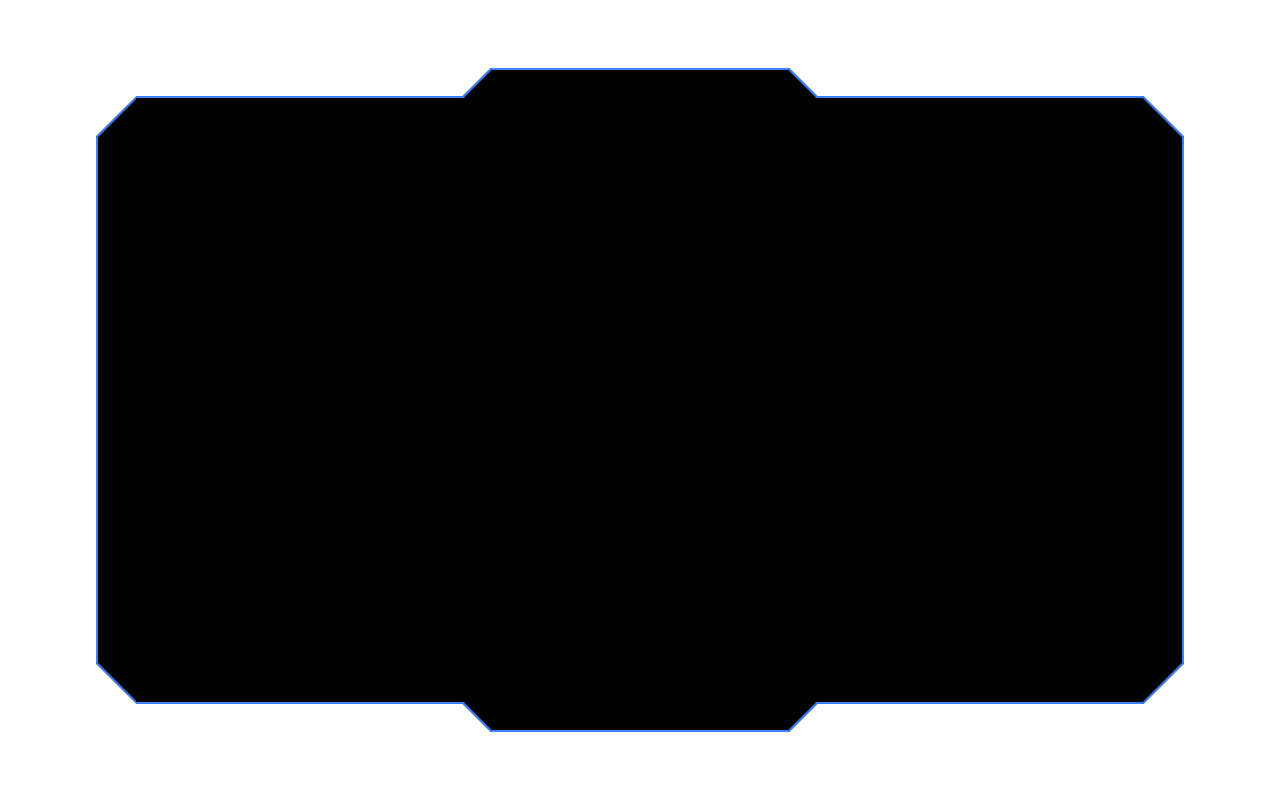
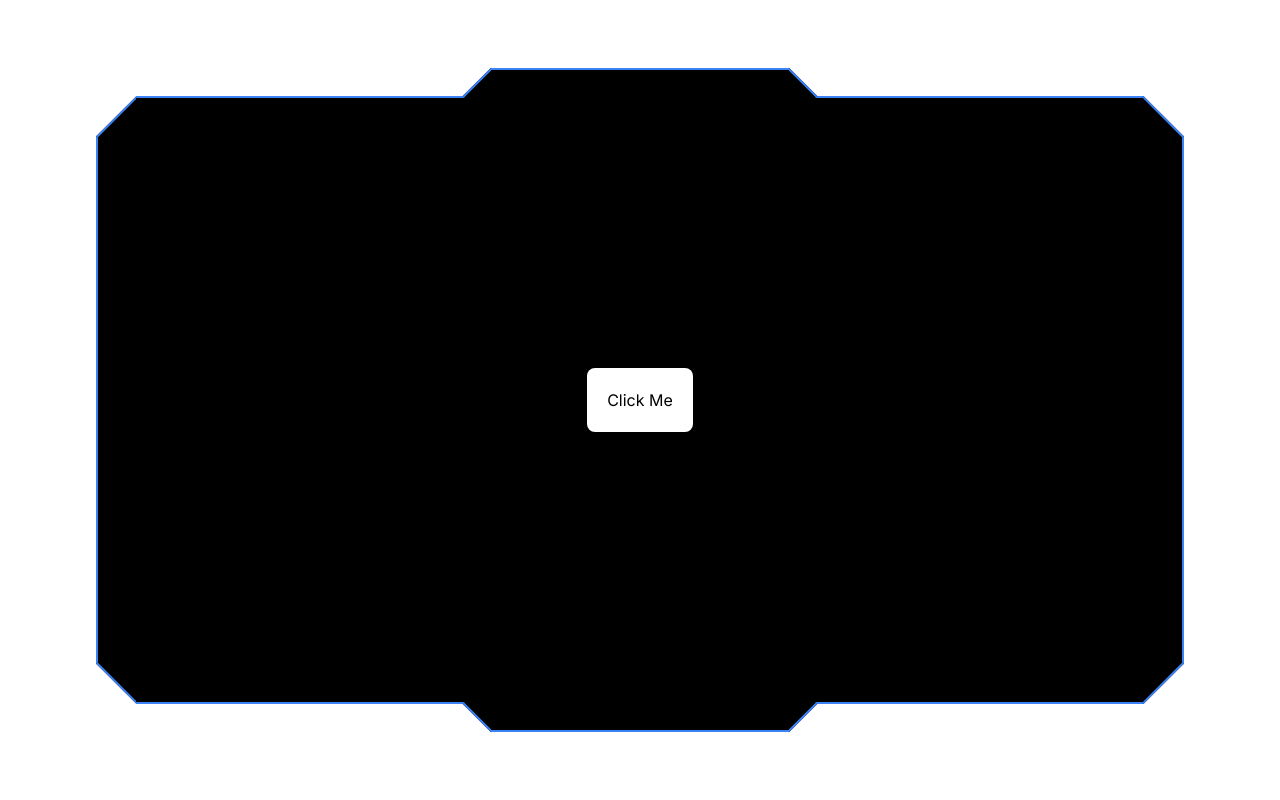
Before and after one commit to Dafazan/Project-Insight, a Next.js app: page / in a window 1280 px wide. Shown: the top 800 px of the page. Built offline with nearby package versions, Linux system fonts and the light colour scheme.

Commit message:
draggable package added

```diff
--- a/src/components/blueframe.jsx
+++ b/src/components/blueframe.jsx
@@ -1,8 +1,20 @@
-import React from 'react'
+'use client'
+import React, { useState } from 'react'
+import Draggable from 'react-draggable'
+
 
 function Blueframe() {
+    const [buttonText, setButtonText] = useState('Click Me');
+
+    const handleClick = () => {
+        // Toggle the button text when the button is clicked
+        setButtonText(buttonText === 'Click Me' ? 'Clicked!' : 'Click Me');
+    };
     return (
+
         <div className='relative h-screen w-screen'>
+            <Draggable className="h-full">
+                <div className="h-full">
 
                     <div className="w-full h-full p-24 absolute">
                         <div className=' h-full flex mx-24'>
@@ -10,7 +22,9 @@ function Blueframe() {
                             <div className='bg-black h-full w-full flex flex-col justify-between'>
                                 <div className='flex justify-between'>
                                     <div className='w-10 h-10 bg-black rotate-45 -translate-x-5 -translate-y-5 border-s-2 border-blue-500'></div>
-                            <div className='w-10 h-10 bg-black -rotate-45 translate-x-5 -translate-y-5 border-e-2 border-blue-500'></div>
+                                    <div className='w-10 h-10 bg-black -rotate-45 translate-x-5 -translate-y-5 border-e-2 border-blue-500'>
+
+                                    </div>
                                 </div>
                                 <div className='flex justify-between'>
                                     <div className='w-10 h-10 bg-black -rotate-45 -translate-x-5 translate-y-5 border-s-2 border-blue-500'></div>
@@ -42,7 +56,11 @@ function Blueframe() {
 
                     </div >
 
-
+                    <div className="w-full h-full p-24 absolute z-50">
+                        <div className=' w-full h-full flex justify-center items-center'>
+                            <button onClick={handleClick} className='bg-white rounded-lg hover:bg-slate-700 text-black hover:text-white p-5'>{buttonText}</button>
+                        </div>
+                    </div>
 
                     <div className="w-full h-full p-24">
                         <div className='w-full h-full flex flex-col justify-between '>
@@ -70,8 +88,10 @@ function Blueframe() {
                             </div>
                         </div>
                     </div >
+                </div>
+            </Draggable>
+        </div>
 
-        </div>
 
     )
 }
```
Also changed, not shown: package.json (+5 -4 lines), 1 other file (tests, documents, lock files or other folders). Lines whose indentation alone changed are shown as unchanged.
